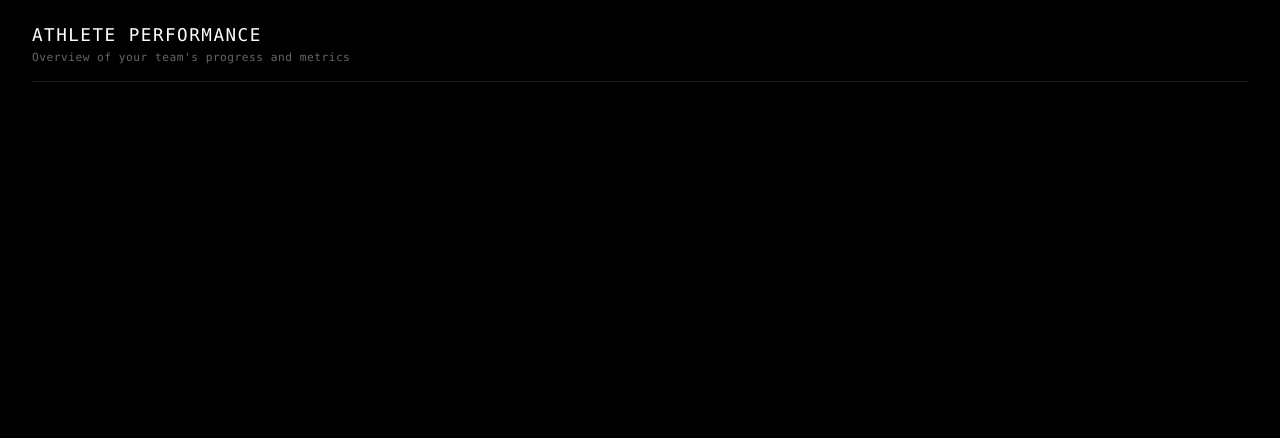
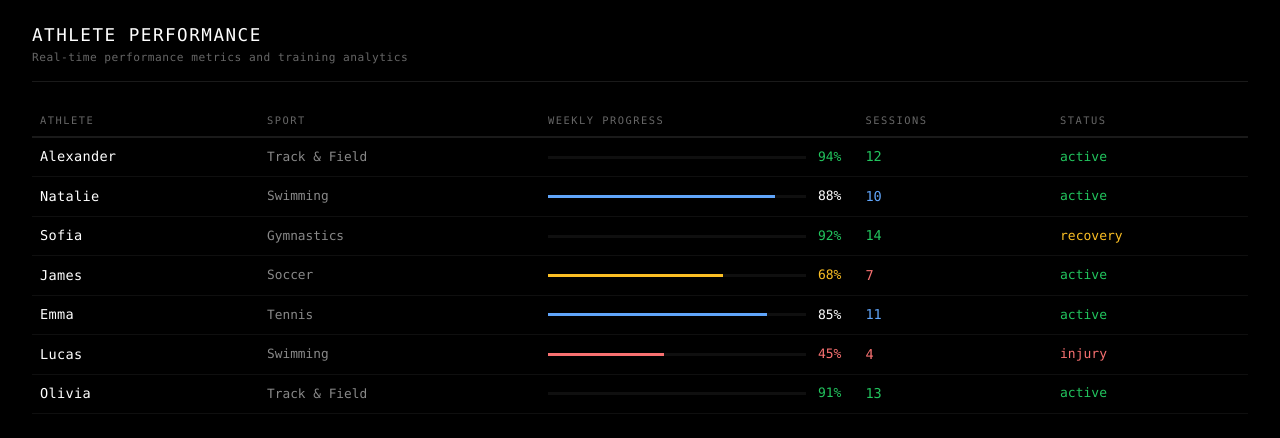
Before and after one commit to M3kko/nolimit_dashboard, a React (Create React App) app in the folder nolimit-dashboard/: page / in a window 1280 px wide. Shown: the top 438 px of the page. Built offline with nearby package versions, Linux system fonts and the light colour scheme.

Commit message:
updated app.js

```diff
--- a/nolimit-dashboard/src/App.js
+++ b/nolimit-dashboard/src/App.js
@@ -5,9 +5,10 @@ const athletesData = [
   {
     id: 1,
     name: "Alexander",
-  sport: "Track & field",
+    sport: "Track & Field",
     weeklyProgress: 94,
     sessions: 12,
+    status: "active"
   },
   {
     id: 2,
@@ -15,20 +16,122 @@ const athletesData = [
     sport: "Swimming",
     weeklyProgress: 88,
     sessions: 10,
+    status: "active"
   },
-]
+  {
+    id: 4,
+    name: "Sofia",
+    sport: "Gymnastics",
+    weeklyProgress: 92,
+    sessions: 14,
+    status: "recovery"
+  },
+  {
+    id: 5,
+    name: "James",
+    sport: "Soccer",
+    weeklyProgress: 68,
+    sessions: 7,
+    status: "active"
+  },
+  {
+    id: 6,
+    name: "Emma",
+    sport: "Tennis",
+    weeklyProgress: 85,
+    sessions: 11,
+    status: "active"
+  },
+  {
+    id: 7,
+    name: "Lucas",
+    sport: "Swimming",
+    weeklyProgress: 45,
+    sessions: 4,
+    status: "injury"
+  },
+  {
+    id: 8,
+    name: "Olivia",
+    sport: "Track & Field",
+    weeklyProgress: 91,
+    sessions: 13,
+    status: "active"
+  }
+];
 
+const getProgressClass = (progress) => {
+  if (progress >= 90) return 'progress-excellent';
+  if (progress >= 80) return 'progress-good';
+  if (progress >= 65) return 'progress-moderate';
+  return 'progress-low';
+}
+
+const getStatusClass = (status) => {
+  switch(status) {
+    case 'active': return 'status-active';
+    case 'recovery': return 'status-recovery';
+    case 'injury': return 'status-injury';
+    default: return 'status-active';
+  }
+};
+
+const getSessionsClass = (sessions) => {
+  if (sessions >= 12) return 'metric-high';
+  if (sessions >= 8) return 'metric-medium';
+  return 'metric-low';
+}
 
 function App() {
   return (
     <div className="App">
       <header className="dashboard-header">
         <h1>Athlete Performance</h1>
-        <p className="subtitle">Overview of your team's progress and metrics</p>
+        <p className="subtitle">Real-time performance metrics and training analytics</p>
       </header>
 
+      <table className="athlete-table">
+        <thead>
+          <tr>
+            <th>ATHLETE</th>
+            <th>SPORT</th>
+            <th>WEEKLY PROGRESS</th>
+            <th>SESSIONS</th>
+            <th>STATUS</th>
+          </tr>
+        </thead>
+        <tbody>
+          {athletesData.map((athlete) => (
+            <tr key={athlete.id}>
+              <td className="athlete-name">{athlete.name}</td>
+              <td className="athlete-sport">{athlete.sport}</td>
+              <td>
+                <div className="progress-cell">
+                  <div className="progress-bar-container">
+                    <div
+                      className={`progress-bar ${getProgressClass(athlete.weeklyProgress)}`}
+                      style={{ width: `${athlete.weeklyProgress}%` }}
+                    />
                   </div>
-  );
+                  <span className={`progress-text ${getProgressClass(athlete.weeklyProgress)}`}>
+                    {athlete.weeklyProgress}%
+                  </span>
+                </div>
+              </td>
+              <td className={`sessions-count ${getSessionsClass(athlete.sessions)}`}>
+                {athlete.sessions}
+              </td>
+              <td>
+                <span className={`status-indicator ${getStatusClass(athlete.status)}`}>
+                  {athlete.status}
+                </span>
+              </td>
+            </tr>
+          ))}
+        </tbody>
+      </table>
+    </div>
+  )
 }
 
 export default App;
```
Lines whose indentation alone changed are shown as unchanged.
